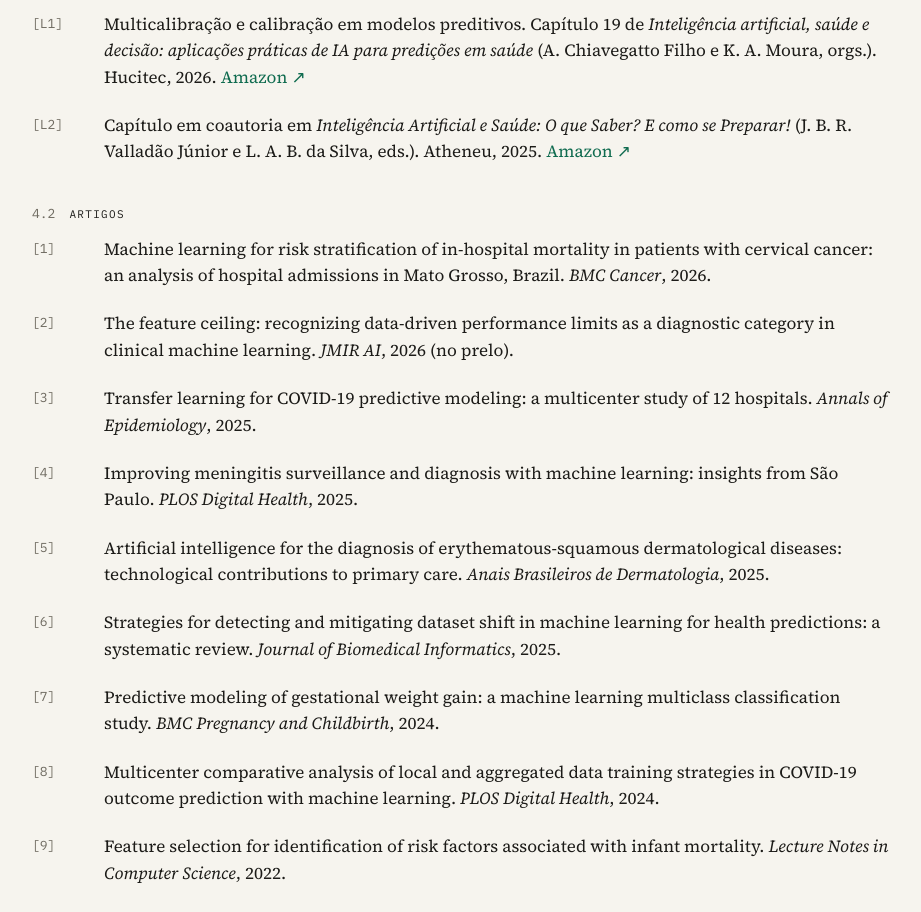
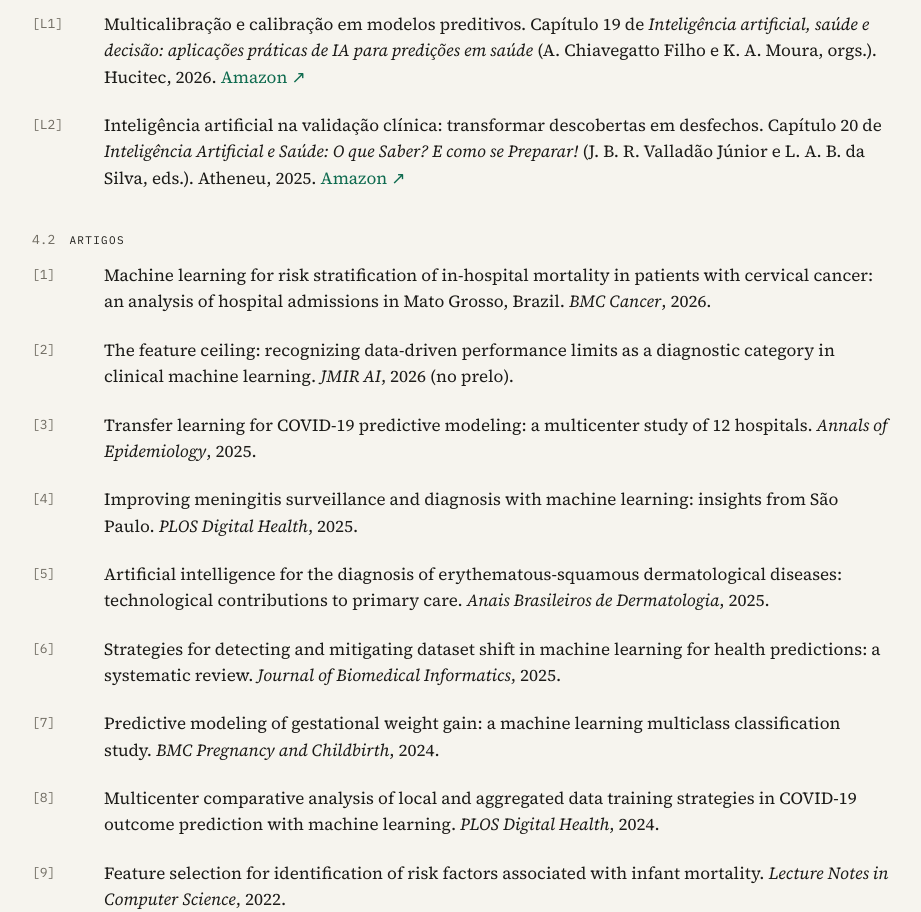
Before and after one commit to fabianofilho/portfolio, a plain HTML site: page index.html in a window 1280 px wide. Shown: the part 5989-6901 px from the top of the page, without its empty margins (80-1001 px from the left). Drawn offline with Linux system fonts and the light colour scheme.

Commit message:
Livros: links da Amazon com ISBN-10 válido e título do capítulo 20 (Atheneu) (#27)
Os links dp/8584046534 e dp/6555869372 tinham dígito verificador inválido;
os ISBN-10 corretos de 978-85-8404-653-9 e 978-65-5586-937-8 são 8584046539 e 6555869375.


Claude-Session: https://claude.ai/code/session_018TxHsCxVGREbfYUgo5thoS

Co-authored-by: Claude <noreply@anthropic.com>

```diff
--- a/index.html
+++ b/index.html
@@ -806,8 +806,8 @@
     <h2><span class="n">4</span><span data-i18n="pub.title">Publicações selecionadas</span></h2>
     <div class="sw-group"><span class="acc-num">4.1</span><span class="kicker" data-i18n="pubg1">Capítulos de livro</span></div>
     <ol class="pubs">
-      <li><span class="ref">[L1]</span><span data-i18n="book1">Multicalibração e calibração em modelos preditivos. Capítulo 19 de <em>Inteligência artificial, saúde e decisão: aplicações práticas de IA para predições em saúde</em> (A. Chiavegatto Filho e K. A. Moura, orgs.). Hucitec, 2026. <a href="https://www.amazon.com.br/dp/8584046534" target="_blank" rel="noopener">Amazon ↗</a></span></li>
-      <li><span class="ref">[L2]</span><span data-i18n="book2">Capítulo em coautoria em <em>Inteligência Artificial e Saúde: O que Saber? E como se Preparar!</em> (J. B. R. Valladão Júnior e L. A. B. da Silva, eds.). Atheneu, 2025. <a href="https://www.amazon.com.br/dp/6555869372" target="_blank" rel="noopener">Amazon ↗</a></span></li>
+      <li><span class="ref">[L1]</span><span data-i18n="book1">Multicalibração e calibração em modelos preditivos. Capítulo 19 de <em>Inteligência artificial, saúde e decisão: aplicações práticas de IA para predições em saúde</em> (A. Chiavegatto Filho e K. A. Moura, orgs.). Hucitec, 2026. <a href="https://www.amazon.com.br/dp/8584046539" target="_blank" rel="noopener">Amazon ↗</a></span></li>
+      <li><span class="ref">[L2]</span><span data-i18n="book2">Inteligência artificial na validação clínica: transformar descobertas em desfechos. Capítulo 20 de <em>Inteligência Artificial e Saúde: O que Saber? E como se Preparar!</em> (J. B. R. Valladão Júnior e L. A. B. da Silva, eds.). Atheneu, 2025. <a href="https://www.amazon.com.br/dp/6555869375" target="_blank" rel="noopener">Amazon ↗</a></span></li>
     </ol>
     <div class="sw-group"><span class="acc-num">4.2</span><span class="kicker" data-i18n="pubg2">Artigos</span></div>
     <ol class="pubs">
@@ -1039,8 +1039,8 @@
     'pub.title': 'Selected publications',
     'pubg1': 'Book chapters',
     'pubg2': 'Articles',
-    'book1': 'Multicalibration and calibration in predictive models. Chapter 19 of <em>Inteligência artificial, saúde e decisão: aplicações práticas de IA para predições em saúde</em> (A. Chiavegatto Filho and K. A. Moura, eds.). Hucitec, 2026. In Portuguese. <a href="https://www.amazon.com.br/dp/8584046534" target="_blank" rel="noopener">Amazon ↗</a>',
-    'book2': 'Co-authored chapter in <em>Inteligência Artificial e Saúde: O que Saber? E como se Preparar!</em> (J. B. R. Valladão Júnior and L. A. B. da Silva, eds.). Atheneu, 2025. In Portuguese. <a href="https://www.amazon.com.br/dp/6555869372" target="_blank" rel="noopener">Amazon ↗</a>',
+    'book1': 'Multicalibration and calibration in predictive models. Chapter 19 of <em>Inteligência artificial, saúde e decisão: aplicações práticas de IA para predições em saúde</em> (A. Chiavegatto Filho and K. A. Moura, eds.). Hucitec, 2026. In Portuguese. <a href="https://www.amazon.com.br/dp/8584046539" target="_blank" rel="noopener">Amazon ↗</a>',
+    'book2': 'Artificial intelligence in clinical validation: turning discoveries into outcomes. Chapter 20 of <em>Inteligência Artificial e Saúde: O que Saber? E como se Preparar!</em> (J. B. R. Valladão Júnior and L. A. B. da Silva, eds.). Atheneu, 2025. In Portuguese. <a href="https://www.amazon.com.br/dp/6555869375" target="_blank" rel="noopener">Amazon ↗</a>',
     'pub.more': 'Full list on Google Scholar ↗',
     'pub.inpress': 'in press',
     'car.title': 'Career',
--- a/sitemap.xml
+++ b/sitemap.xml
@@ -2,7 +2,7 @@
 <urlset xmlns="http://www.sitemaps.org/schemas/sitemap/0.9">
   <url>
     <loc>https://fabianofilho.com/</loc>
-    <lastmod>2026-10-18</lastmod>
+    <lastmod>2026-11-18</lastmod>
   </url>
   <url>
     <loc>https://fabianofilho.com/perspectives/</loc>
```
